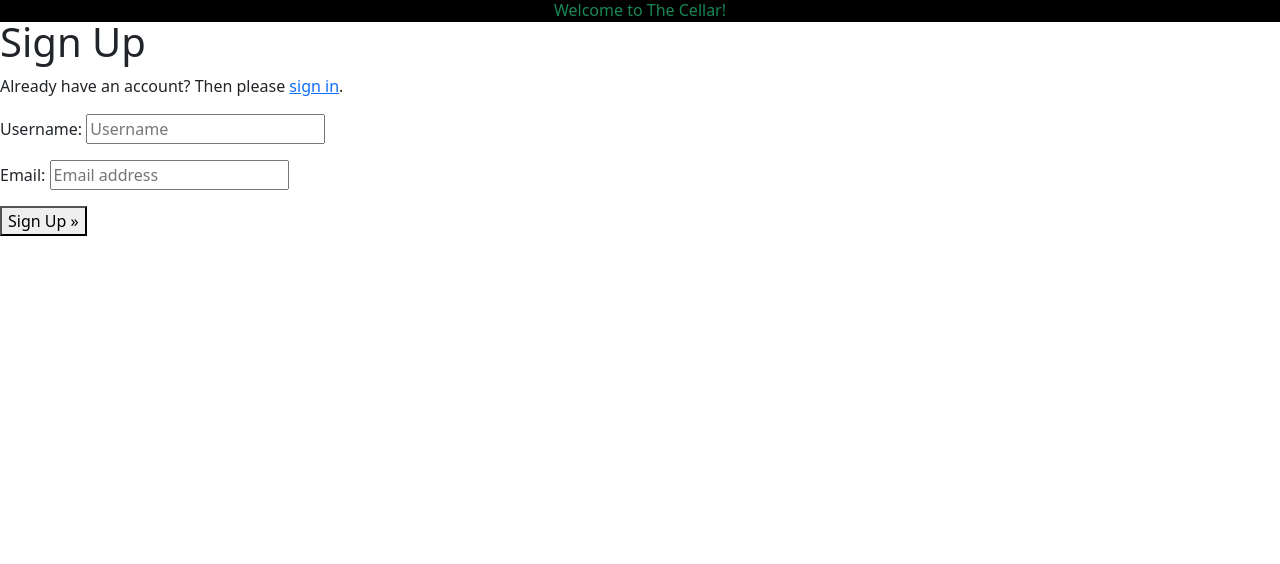
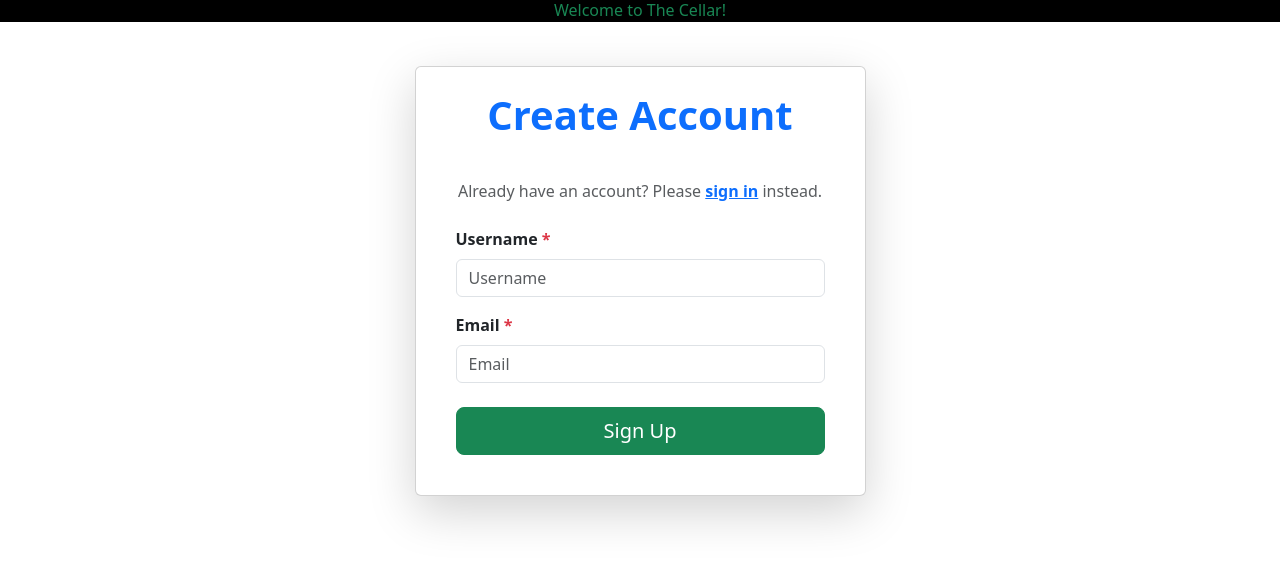
Before and after one commit to Dinacoding/the_cellar, a Django app: page /accounts/signup/ in a window 1280 px wide. Shown: the part 122-686 px from the top of the page. Run offline with Django 5.2, Linux system fonts and the light colour scheme; some libraries are stand-ins or nearby versions.

Commit message:
Add the sign.html a form and style it using bootstrap

```diff
--- a/templates/allauth/account/signup.html
+++ b/templates/allauth/account/signup.html
@@ -1,22 +1,69 @@
-{% extends "base.html" %} {% load i18n %} {% load account %} {% load static %}
-{% block extra_css %} {{ block.super }}
-<link rel="stylesheet" href="{% static 'css/auth_style.css' %}" />
+{% extends "base.html" %}
+
+{% load i18n %}
+{% load account %}
+{% load static %}
+
+{% block extra_css %}
+{{ block.super }}
+<link rel="stylesheet" href="{% static 'css/auth_style.css' %}">
 {% endblock %}
 
-{% block head_title %}{% trans "Signup" %}{% endblock %}
+{% block head_title %}{% trans "Sign Up" %}{% endblock %}
 
 {% block content %}
-<h1>{% trans "Sign Up" %}</h1>
+<div class="container my-5">
+  <div class="row justify-content-center">
+    <div class="col-12 col-md-8 col-lg-5">
 
-<p>{% blocktrans %}Already have an account? Then please <a href="{{ login_url }}">sign in</a>.{% endblocktrans %}</p>
+      <div class="card signup-card p-4 shadow-lg">
+        <h1 class="card-title text-center mb-4 text-primary fw-bold">{% trans "Create Account" %}</h1>
 
-<form class="signup" id="signup_form" method="post" action="{% url 'account_signup' %}">
-  {% csrf_token %}
-  {{ form.as_p }}
-  {% if redirect_field_value %}
-  <input type="hidden" name="{{ redirect_field_name }}" value="{{ redirect_field_value }}" />
-  {% endif %}
-  <button type="submit">{% trans "Sign Up" %} &raquo;</button>
-</form>
+        <div class="card-body">
 
+          {% url 'account_login' as login_url %}
+          <p class="text-center text-muted mb-4">
+            {% blocktrans %}Already have an account? Please <a href="{{ login_url }}"
+              class="text-primary fw-semibold">sign in</a> instead.{% endblocktrans %}
+          </p>
+
+          {# Signup Form #}
+          <form class="signup" id="signup_form" method="POST" action="{% url 'account_signup' %}">
+            {% csrf_token %}
+
+            {% for field in form %}
+            <div class="form-group mb-3">
+              <label for="{{ field.id_for_label }}" class="form-label fw-bold">
+                {{ field.label }}
+                {% if field.field.required %}
+                <span class="text-danger">*</span>
+                {% endif %}
+              </label>
+              <input type="{{ field.field.widget.input_type }}" name="{{ field.name }}" id="{{ field.id_for_label }}"
+                class="form-control" placeholder="{{ field.label }}" value="{{ field.value|default_if_none:'' }}"
+                {% if field.field.required %} required {% endif %}>
+              {% comment %} Help text can contain HTML, so we use the safe filter {% endcomment %}
+              {% if field.help_text %}
+              <small class="form-text text-muted">{{ field.help_text|safe }}</small>
+              {% endif %}
+
+              {% for error in field.errors %}
+              <small class="text-danger d-block">{{ error }}</small>
+              {% endfor %}
+            </div>
+            {% endfor %}
+
+            {% if redirect_field_value %}
+            <input type="hidden" name="{{ redirect_field_name }}" value="{{ redirect_field_value }}" />
+            {% endif %}
+
+            <div class="d-grid gap-2 mt-4">
+              <button class="btn btn-success btn-lg" type="submit">{% trans "Sign Up" %}</button>
+            </div>
+          </form>
+        </div>
+      </div>
+    </div>
+  </div>
+</div>
 {% endblock %}
```
